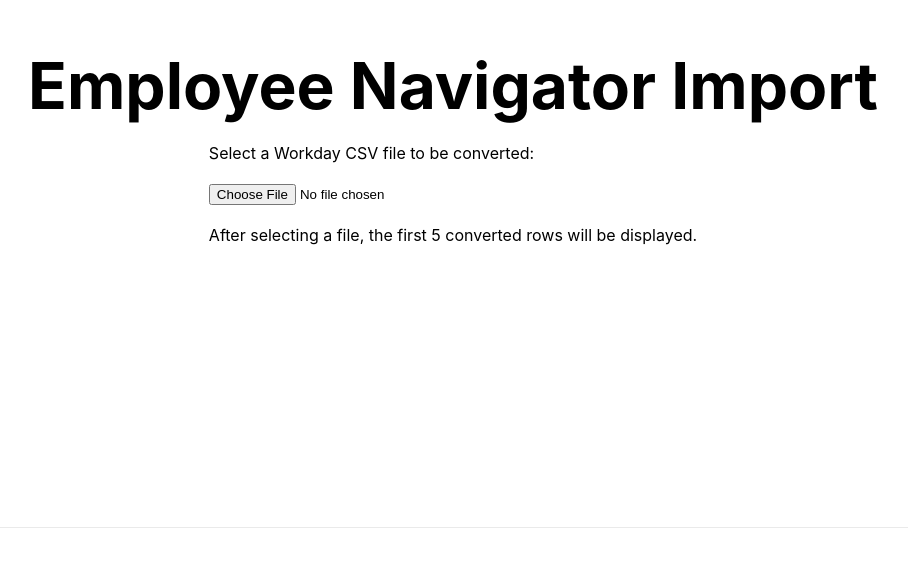
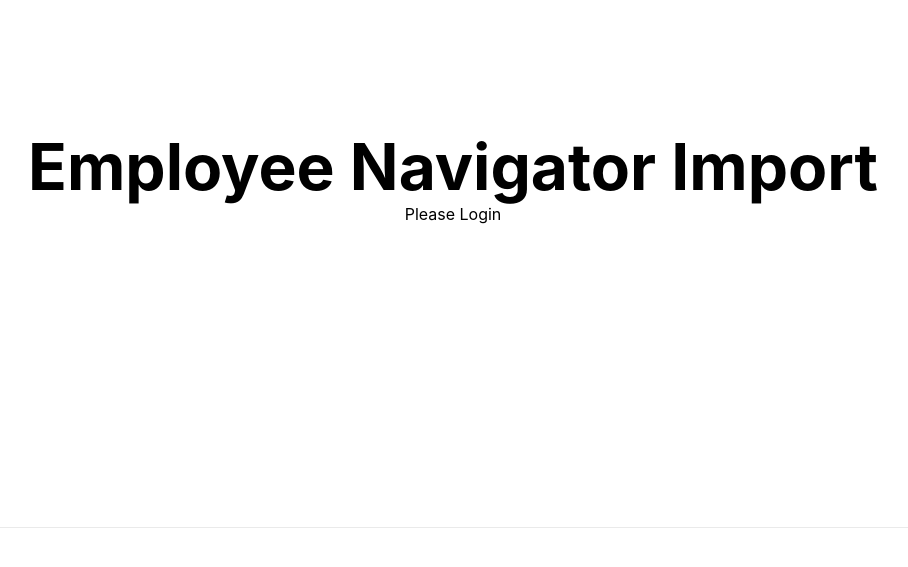
Before and after one commit to RyanFrantz/csv-converter, a Next.js app: page / in a window 1280 px wide. Shown: the part 173-740 px from the top of the page, without its empty margins (187-1095 px from the left). Built offline with nearby package versions, Linux system fonts and the light colour scheme; no server answers.

Commit message:
Early Auth0 support.
- Basic login link if the user is not logged in.
- I will add a simple header to include a user profile and login/logout
  menu.

```diff
--- a/package.json
+++ b/package.json
@@ -6,6 +6,7 @@
     "start": "next start"
   },
   "dependencies": {
+    "@auth0/nextjs-auth0": "^1.9.1",
     "next": "latest",
     "papaparse": "^5.3.2",
     "react": "17.0.2",
--- /dev/null
+++ b/pages/_app.js
@@ -0,0 +1,13 @@
+// pages/_app.js
+import React from 'react';
+// UserProvider gives us a signed-in user's context.
+import { UserProvider } from '@auth0/nextjs-auth0';
+
+// We add UserProvider to the App component.
+export default function App({ Component, pageProps }) {
+  return (
+    <UserProvider>
+      <Component {...pageProps} />
+    </UserProvider>
+  );
+}
--- /dev/null
+++ b/pages/api/auth/[...auth0].js
@@ -0,0 +1,4 @@
+// pages/api/auth/[...auth0].js
+import { handleAuth } from '@auth0/nextjs-auth0';
+
+export default handleAuth();
--- a/pages/index.js
+++ b/pages/index.js
@@ -1,4 +1,5 @@
 import Head from 'next/head';
+import { useUser } from '@auth0/nextjs-auth0';
 import Form from '../components/form.js';
 
 function buttonClicked() {
@@ -9,6 +10,10 @@
 }
 
 export default function Home() {
+  const { user, error, isLoading } = useUser();
+  if (user) {
+    console.log(JSON.stringify(user));
+  }
   return (
     <div className="container">
       <Head>
@@ -20,7 +25,11 @@
         <h1 className="title">
           Employee Navigator Import
         </h1>
+        { user ? (
         <Form />
+        ) : (
+          <a href="/api/auth/login">Please Login</a>
+        )}
 
         <div className="output" id="output-section">
         </div>
```
Also changed, not shown: 1 other file (tests, documents, lock files or other folders).
